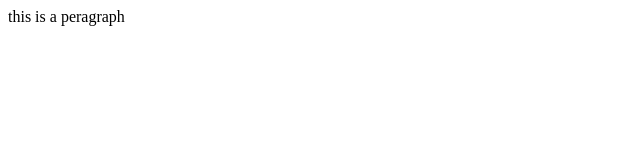
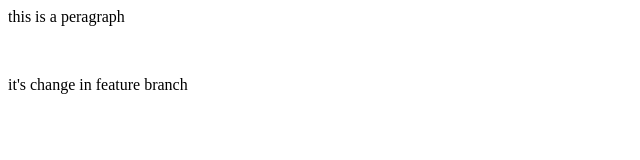
Before and after one commit to yogesh147-code/localrepo, a plain HTML site: page index.html in a window 1280 px wide. Shown: the whole page, without its empty margins (0-640 px from the left). Drawn offline with Linux system fonts and the light colour scheme.

Commit message:
change in feature branch

```diff
--- a/index.html
+++ b/index.html
@@ -1,2 +1,3 @@
 <p>this is  a peragraph</p>
 <br>
+<p>it's change in feature branch</p>
```
